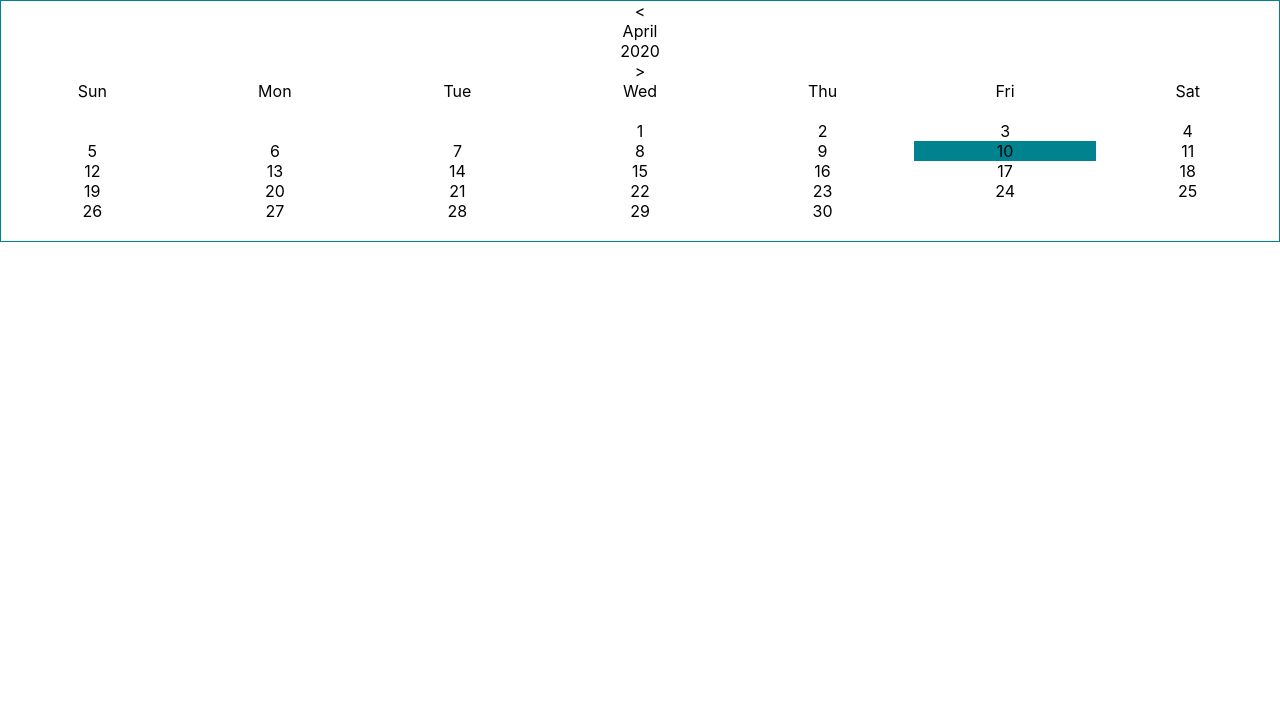
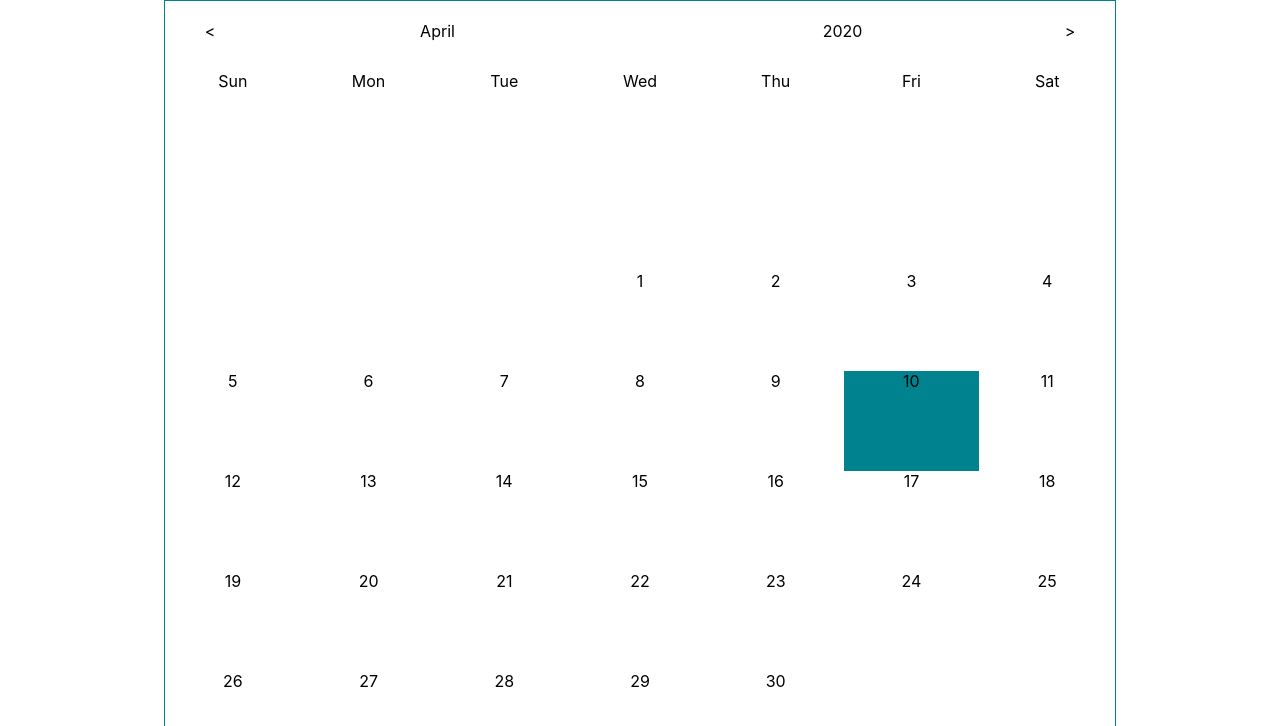
Before and after one commit to charlbarrera/calendar-react, a React (Create React App) app: page / in a window 1280 px wide. Shown: the top 726 px of the page. Built offline with nearby package versions, Linux system fonts and the light colour scheme.

Commit message:
#1 styling the calendar

```diff
--- a/src/calendar/components/contentCalendar/index.js
+++ b/src/calendar/components/contentCalendar/index.js
@@ -1,62 +1,58 @@
 import React from 'react';
 import { MonthsComponent } from '../months';
 import { YearsComponent } from '../years';
-import { DaysWeekStyles, DaysMonthStyles, ContentCalendarStyles } from './styles';
+import { DaysWeekStyles, DaysMonthStyles, Grid } from './styles';
 import { DatesMonth } from '../daysMonth';
 
 export const ContentCalendar = ({ state, events, columns, weekdayshort }) => {
     switch (state.typeContent) {
         case 'month':
-            return <ContentCalendarStyles columns={4}>
+            return <Grid columns={1}>
                 <MonthsComponent
                     data={state.allMonths}
                     setMonth={events.setMonth}
                     allMonths={state.allMonths}
                 />
-            </ContentCalendarStyles>
+            </Grid>
         case 'year':
-            return <ContentCalendarStyles columns={3}>
+            return <Grid columns={1}>
                 <YearsComponent
                     setYear={(year) => events.setYear(year)}
                     year={events.year()}
                 />
-            </ContentCalendarStyles>
+            </Grid>
         case 'daysMonth':
-            return <ContentCalendarStyles>
-                <DaysWeekStyles columns={columns}>
+            return <>
+                     <Grid columns={7}>
                         {
                             weekdayshort.map((day) => (
                                 <div>{day}</div>
                             ))
                         }
-                </DaysWeekStyles>
-                <DaysMonthStyles>
+                    </Grid>
                     <DatesMonth
                         firstDayOfMonth={events.firstDayOfMonth}
                         daysInMonth={events.daysInMonth}
                         getCurrentDay={events.getCurrentDay}
                         onDayClick={events.onDayClick}
                     />
-                </DaysMonthStyles>
-            </ContentCalendarStyles>
+            </>
         default:
-            return <ContentCalendarStyles>
-                <DaysWeekStyles columns={7}>
+            return <>
+                    <Grid columns={7}>
                         {
                             weekdayshort.map((day) => (
                                 <div>{day}</div>
                             ))
                         }
-                </DaysWeekStyles>
-                <DaysMonthStyles>
+                    </Grid>
                     <DatesMonth
                         firstDayOfMonth={events.firstDayOfMonth}
                         daysInMonth={events.daysInMonth}
                         getCurrentDay={events.getCurrentDay}
                         onDayClick={events.onDayClick}
                     />
-                </DaysMonthStyles>
-            </ContentCalendarStyles>
+            </>
     }
 
 
--- a/src/calendar/components/contentCalendar/styles.js
+++ b/src/calendar/components/contentCalendar/styles.js
@@ -11,8 +11,9 @@ export const DaysMonthStyles = styled.div`
     grid-template-rows: repeat(7, 1fr);
 `;
 
-export const ContentCalendarStyles = styled.div`
+export const Grid = styled.div`
     display: grid;
+    height: 100%;
     grid-template-columns: repeat(${ ({ columns }) => columns }, 1fr);
-
+    grid-template-rows: 100px;
 `;
--- a/src/calendar/components/daysMonth/index.js
+++ b/src/calendar/components/daysMonth/index.js
@@ -1,5 +1,8 @@
 import React from 'react';
 import { DayStyles, Cell } from './styles.js'
+import { Grid } from '../contentCalendar/styles.js';
+
+
   export const DatesMonth = ({firstDayOfMonth, daysInMonth, getCurrentDay, onDayClick}) => {
     let blanks = [];
     for (let i = 0; i < firstDayOfMonth(); i++) {
@@ -38,6 +41,6 @@ import { DayStyles, Cell } from './styles.js'
     });
 
     return rows.map((d, i) => {
-      return <Cell>{d}</Cell>;
+      return <Grid columns={7} >{d}</Grid>;
     });
 }
--- a/src/calendar/components/headerCalendar/index.js
+++ b/src/calendar/components/headerCalendar/index.js
@@ -1,7 +1,7 @@
 import React from 'react';
-
+import { HeaderCalendarStyles } from './styles';
 export const HeaderCalendar = ({events}) => {
-    return <>
+    return  <HeaderCalendarStyles>
                 <div
                 onClick={(e) => events.onPrev()}
                 >
@@ -17,11 +17,11 @@ export const HeaderCalendar = ({events}) => {
                 >
                     { events.year() }
                 </div>
-    <span onClick={e => {
+                <div onClick={e => {
                         events.onNext();
                         }}
                 >
                     {">"}
-      </span>
-    </>
+                </div>
+            </HeaderCalendarStyles>
   };
--- /dev/null
+++ b/src/calendar/components/headerCalendar/styles.js
@@ -0,0 +1,9 @@
+import styled from 'styled-components';
+
+export const HeaderCalendarStyles = styled.div`
+    padding: 20px;
+    height: 30px;
+    display: grid;
+    grid-template-columns: 50px 1fr 1fr 50px;
+    cursor: pointer;
+`;
--- a/src/calendar/components/months/index.js
+++ b/src/calendar/components/months/index.js
@@ -1,4 +1,5 @@
 import React from 'react';
+import { Grid } from '../contentCalendar/styles';
 
 export const MonthsComponent = (props) => {
 
@@ -38,7 +39,7 @@ export const MonthsComponent = (props) => {
     rows.push(cells);
 
     let monthlist = rows.map((d, i) => {
-        return <tr>{d}</tr>;
+        return <Grid key={d} columns={3} >{d}</Grid>;
     });
 
 
@@ -50,7 +51,7 @@ export const MonthsComponent = (props) => {
               <th colSpan="4">Select a Month</th>
             </tr>
           </thead>
-          <tbody>{monthlist}</tbody>
+          <div >{monthlist}</div>
         </table>
       );
 }
--- a/src/calendar/components/years/index.js
+++ b/src/calendar/components/years/index.js
@@ -1,5 +1,6 @@
 import React from 'react';
 import moment from 'moment';
+import { Grid } from '../contentCalendar/styles';
 
 export const YearsComponent = (props) => {
 
@@ -49,7 +50,7 @@ export const YearsComponent = (props) => {
       });
       rows.push(cells);
       let yearlist = rows.map((d, i) => {
-        return <tr>{d}</tr>;
+        return <Grid key={d} columns={3} >{d}</Grid>;
       });
 
       return (
@@ -59,7 +60,7 @@ export const YearsComponent = (props) => {
               <th colSpan="4">Select a Yeah</th>
             </tr>
           </thead>
-          <tbody>{yearlist}</tbody>
+          <div>{yearlist}</div>
         </table>
       );
 }
--- /dev/null
+++ b/src/globalStyles/index.js
@@ -0,0 +1,6 @@
+import styled from 'styled-components';
+
+
+export const RowsGrid = styled.div`
+
+`;
--- a/src/pages/calendar/styles.js
+++ b/src/pages/calendar/styles.js
@@ -2,6 +2,9 @@ import styled from 'styled-components';
 
 
 export const CalendarStyles = styled.div`
+    margin: auto;
+    width: 950px;
     background-color: #fff;
     border: 1px solid #00838f;
+    height: 100%;
 `;
```
Lines whose indentation alone changed are shown as unchanged.
